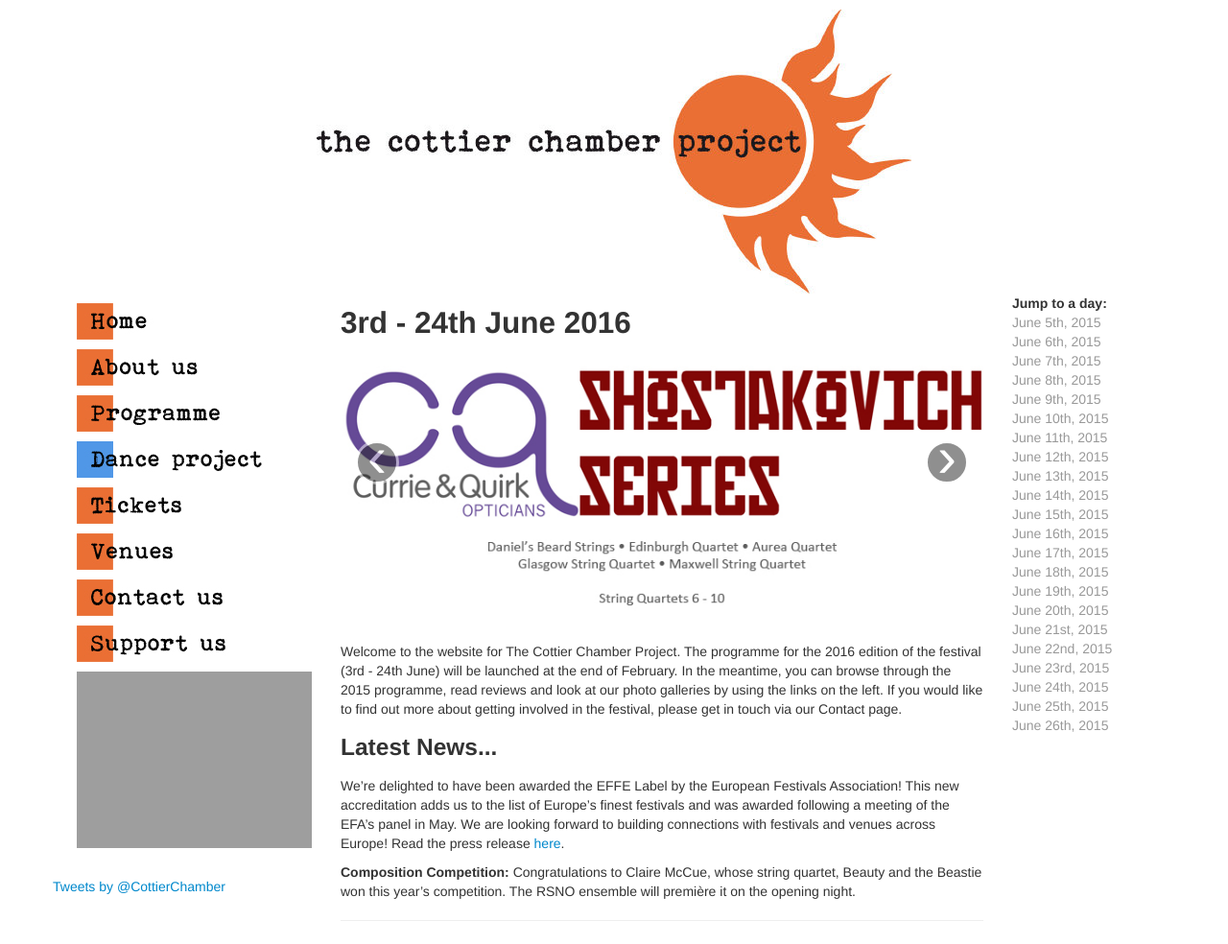
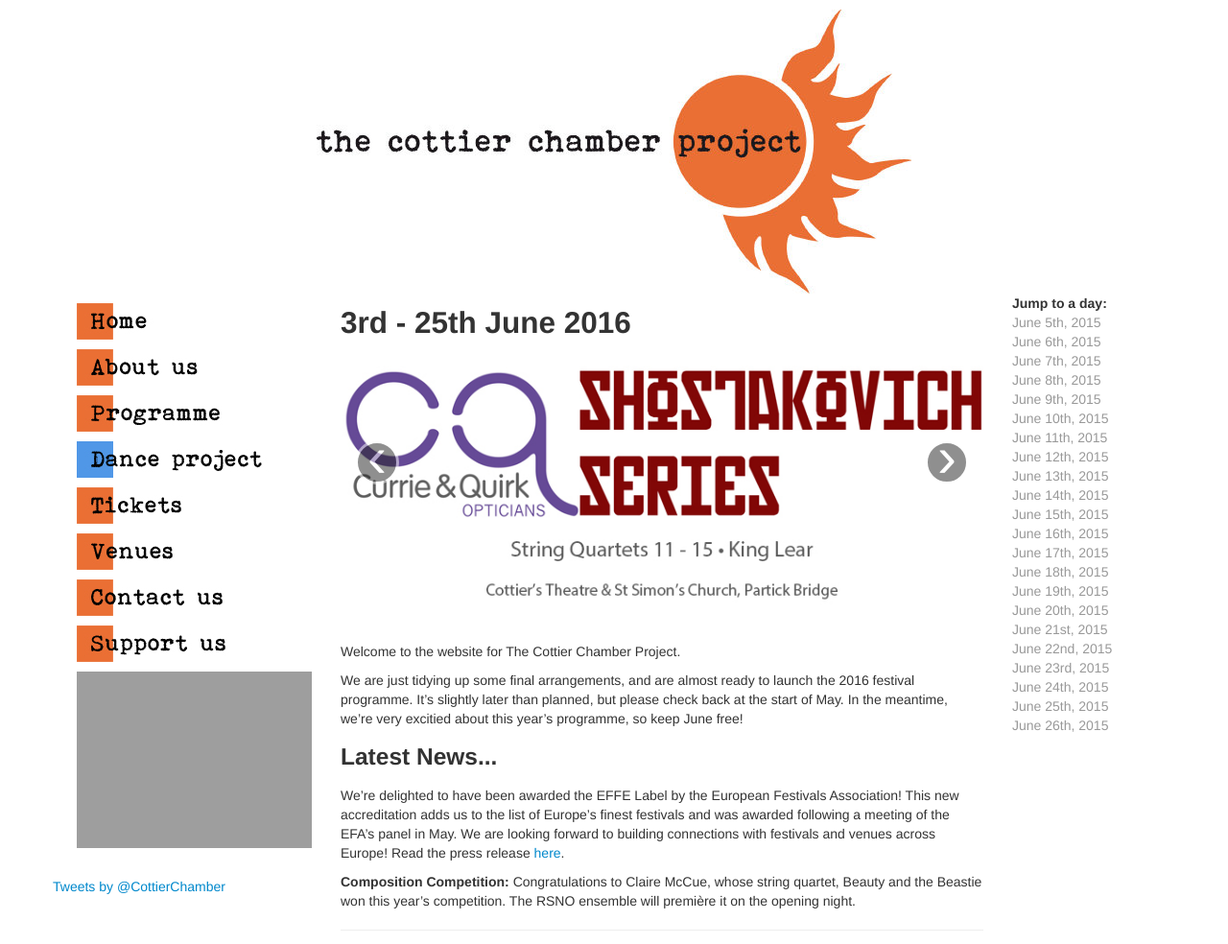
Before and after one commit to sdrogers/CCP, a Django app: page / in a window 1280 px wide. Shown: the top 984 px of the page at 96% size. Run offline with Django 3.2, Linux system fonts and the light colour scheme; data comes from the database, SQL or seed files in the repository; both versions use the stored data as it was after the commit; parts of the project's set-up code (start-up, migrations or seed data) failed here and were passed over; some libraries are stand-ins or nearby versions; grey boxes are pictures that could not be loaded.

Commit message:
amended index and banners for 2016, moved onto new branch for 2016 festival - ccp2016_a

```diff
--- a/CTP/templates/ctp_website/index.html
+++ b/CTP/templates/ctp_website/index.html
@@ -3,26 +3,34 @@
 {% block titleblock %}Welcome to the Cottier Chamber Project{% endblock %}
 
 {% block bodyblock %}
-<h2>3rd - 24th June 2016</h2>
+<h2>3rd - 25th June 2016</h2>
 <div id="myCarousel" class="carousel slide" data-interval=5000 data-wrap="true" data-ride="carousel">
 
 
 	<div class="carousel-inner">
 		<div class="active item">
-			<a href="/ccp/series/2"><img src="{% static 'banner1.jpg' %}" width=100%></a>
+			<!-- <a href="/ccp/series/2"> -->
+			<img src="{% static 'banner1.jpg' %}" width=100%>
+			<!-- </a> -->
 	    </div>
 
 		<div class="item">
-			<a href="/ccp/series/3"><img src="{% static 'banner2.jpg' %}" width=100%></a>
+			<!-- <a href="/ccp/series/3"> -->
+			<img src="{% static 'banner2.jpg' %}" width=100%>
+			<!-- </a> -->
+		</div>
+		<!-- <div class="item">
+			<a href="/ccp/series/6"><img src="{% static 'banner3.jpg' %}" width=100%></a>
+		</div> -->
+		<div class="item">
+			<!-- <a href="/ccp/series/4"> -->
+			<img src="{% static 'banner4.jpg' %}" width=100%>
+			<!-- </a> -->
 		</div>
 		<div class="item">
-			<a href="/ccp/series/6"><img src="{% static 'banner3.jpg' %}" width=100%></a>
-		</div>
-		<div class="item">
-			<a href="/ccp/series/4"><img src="{% static 'banner4.jpg' %}" width=100%></a>
-		</div>
-		<div class="item">
-			<a href="/ccp/tickets"><img src="{% static 'banner5.jpg' %}" width=100%></a>
+			<!-- <a href="/ccp/tickets"> -->
+			<img src="{% static 'banner5.jpg' %}" width=100%>
+			<!-- </a> -->
 		</div>
 
 	</div>
@@ -32,7 +40,10 @@
 
 </div>
 
-<p>Welcome to the website for The Cottier Chamber Project.  The programme for the 2016 edition of the festival (3rd - 24th June) will be launched at the end of February.  In the meantime, you can browse through the 2015 programme, read reviews and look at our photo galleries by using the links on the left.  If you would like to find out more about getting involved in the festival, please get in touch via our Contact page.</p>
+<!-- <p>Welcome to the website for The Cottier Chamber Project.  The programme for the 2016 edition of the festival (3rd - 24th June) will be launched at the end of February.  In the meantime, you can browse through the 2015 programme, read reviews and look at our photo galleries by using the links on the left.  If you would like to find out more about getting involved in the festival, please get in touch via our Contact page.</p> -->
+
+<p>Welcome to the website for The Cottier Chamber Project.</p>
+<p>We are just tidying up some final arrangements, and are almost ready to launch the 2016 festival programme. It’s slightly later than planned, but please check back at the start of May.  In the meantime, we’re very excitied about this year’s programme, so keep June free!</p>
 
 <h3>Latest News...</h3>
 
```
Also changed, not shown: CTP/ctp.db, CTP/static/banner1.jpg, CTP/static/banner2.jpg, CTP/static/banner4.jpg, CTP/static/banner5.jpg.
